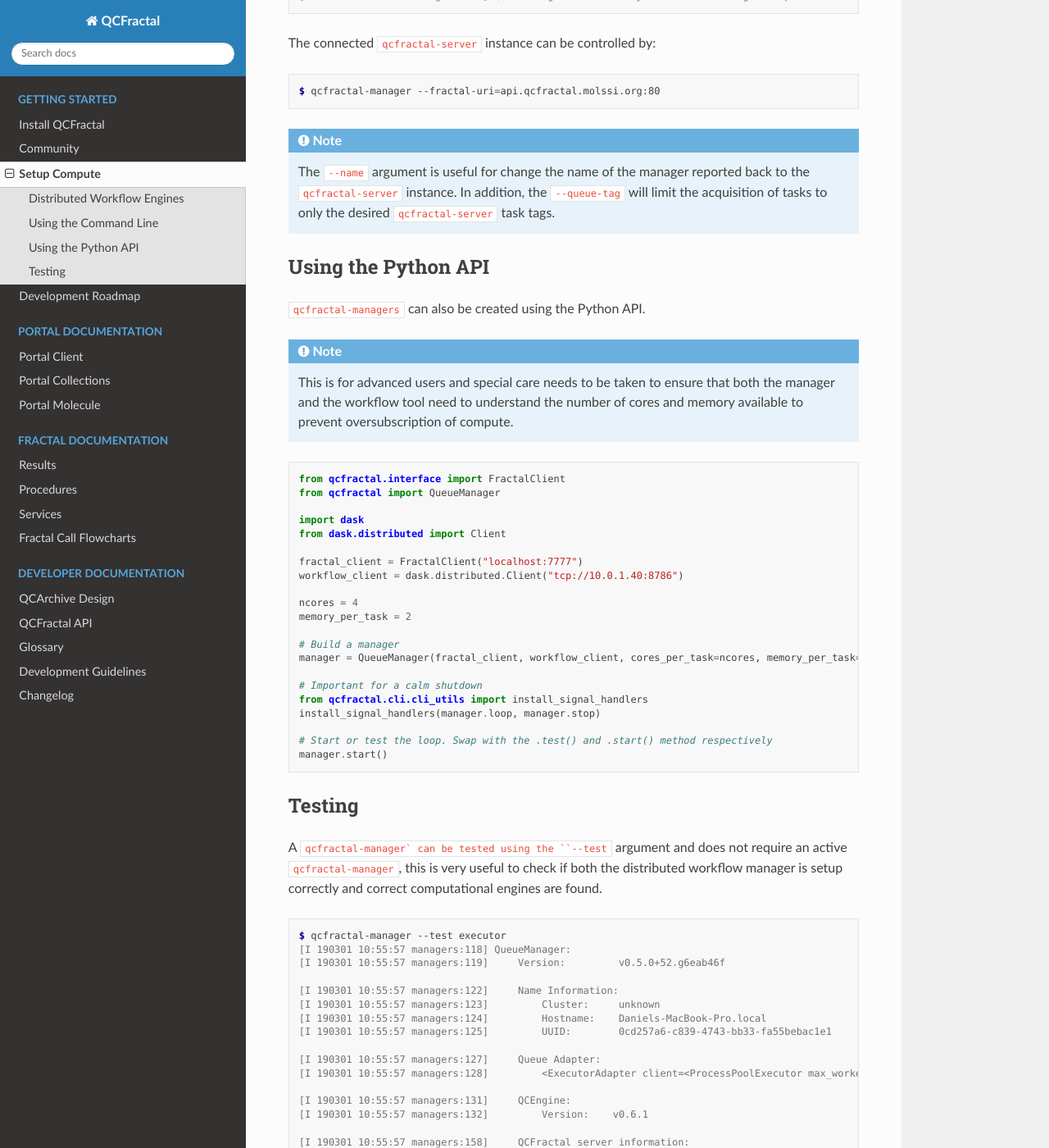
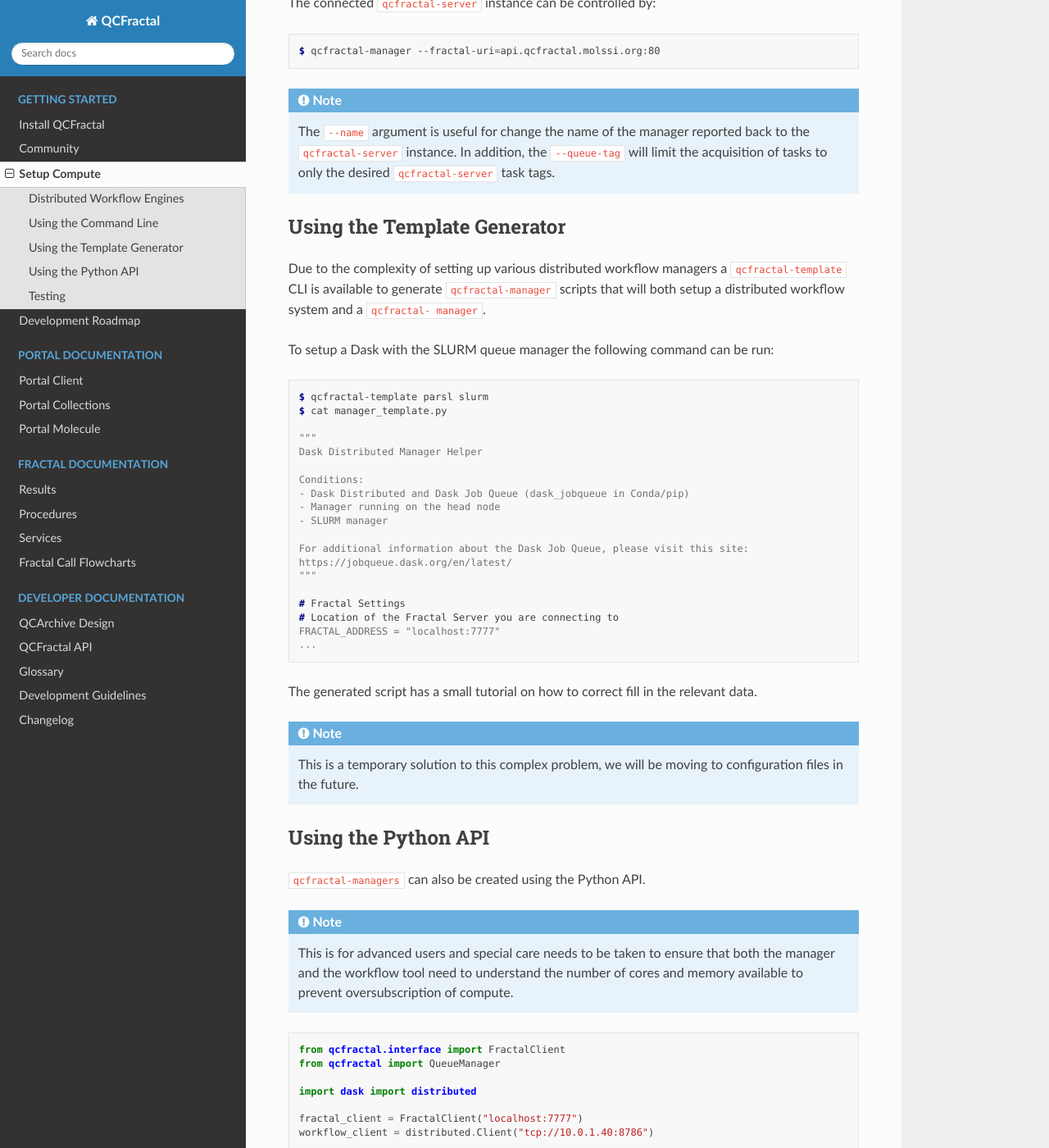
Before and after one commit to MolSSI/QCFractal, a Sphinx documentation site: the page built from docs/source/setup_compute.rst, in a window 1280 px wide and 1400 px high, scrolled down 1227 px. Shown: the whole window at 82% size. Built offline with Sphinx 7.4.7 and the Read the Docs theme 2.0.0, drawn with Linux system fonts in a browser that asks for light colours; the version number could not be read and is left out.

Commit message:
Docs: Extended manager docs to include template generator

```diff
--- a/docs/source/setup_compute.rst
+++ b/docs/source/setup_compute.rst
@@ -21,13 +20,16 @@
 - For laptops and single nodes: ProcessPoolExecutor
 - For local clusters: Dask
 
-The ProcessPoolExecutor uses built-in Python types and requires no additional libraries while Dask requires ``dask``, ``dask.distributed``, and ``dask_jobqueue``.
+The ProcessPoolExecutor uses built-in Python types and requires no additional
+libraries while Dask requires ``dask``, ``dask.distributed``, and
+``dask_jobqueue``.
 
 Using the Command Line
 ----------------------
 
-At the moment only ProcessPoolExecutor ``qcfractal-manager`` can be spun up from the command line
-as other distributed workflow managers require additional setup.
+At the moment only ProcessPoolExecutor ``qcfractal-manager`` can be spun up
+from the command line as other distributed workflow managers require
+additional setup.
 
 Launching a ``qcfractal-manager`` using a ProcessPoolExecutor:
 
@@ -65,8 +67,51 @@
 
 .. note::
 
-    The ``--name`` argument is useful for change the name of the manager reported back to the ``qcfractal-server`` instance. In addition, the ``--queue-tag`` will
-    limit the acquisition of tasks to only the desired ``qcfractal-server`` task tags.
+    The ``--name`` argument is useful for change the name of the manager
+    reported back to the ``qcfractal-server`` instance. In addition, the
+    ``--queue-tag`` will limit the acquisition of tasks to only the desired
+    ``qcfractal-server`` task tags.
+
+Using the Template Generator
+----------------------------
+
+Due to the complexity of setting up various distributed workflow managers a
+``qcfractal-template`` CLI is available to generate ``qcfractal-manager``
+scripts that will both setup a distributed workflow system and a ``qcfractal-
+manager``.
+
+To setup a Dask with the SLURM queue manager the following command can be run:
+
+.. code-block:: console
+
+    $ qcfractal-template parsl slurm
+    $ cat manager_template.py
+
+    """
+    Dask Distributed Manager Helper
+
+    Conditions:
+    - Dask Distributed and Dask Job Queue (dask_jobqueue in Conda/pip)
+    - Manager running on the head node
+    - SLURM manager
+
+    For additional information about the Dask Job Queue, please visit this site:
+    https://jobqueue.dask.org/en/latest/
+    """
+
+    # Fractal Settings
+    # Location of the Fractal Server you are connecting to
+    FRACTAL_ADDRESS = "localhost:7777"
+    ...
+
+The generated script has a small tutorial on how to correct fill in the
+relevant data.
+
+
+.. note::
+
+    This is a temporary solution to this complex problem, we will be moving to
+    configuration files in the future.
 
 
 Using the Python API
@@ -77,19 +122,19 @@
 
 .. note::
 
-    This is for advanced users and special care needs to be taken to ensure that both the manager and the workflow tool
-    need to understand the number of cores and memory available to prevent oversubscription of compute.
+    This is for advanced users and special care needs to be taken to ensure
+    that both the manager and the workflow tool need to understand the number
+    of cores and memory available to prevent oversubscription of compute.
 
 .. code-block:: python
 
     from qcfractal.interface import FractalClient
     from qcfractal import QueueManager
 
-    import dask
-    from dask.distributed import Client
+    import dask import distributed
 
     fractal_client = FractalClient("localhost:7777")
-    workflow_client = dask.distributed.Client("tcp://10.0.1.40:8786")
+    workflow_client = distributed.Client("tcp://10.0.1.40:8786")
 
     ncores = 4
     memory_per_task = 2
```
Also changed, not shown: other parts of docs/source/setup_compute.rst (+5 -6 lines).
